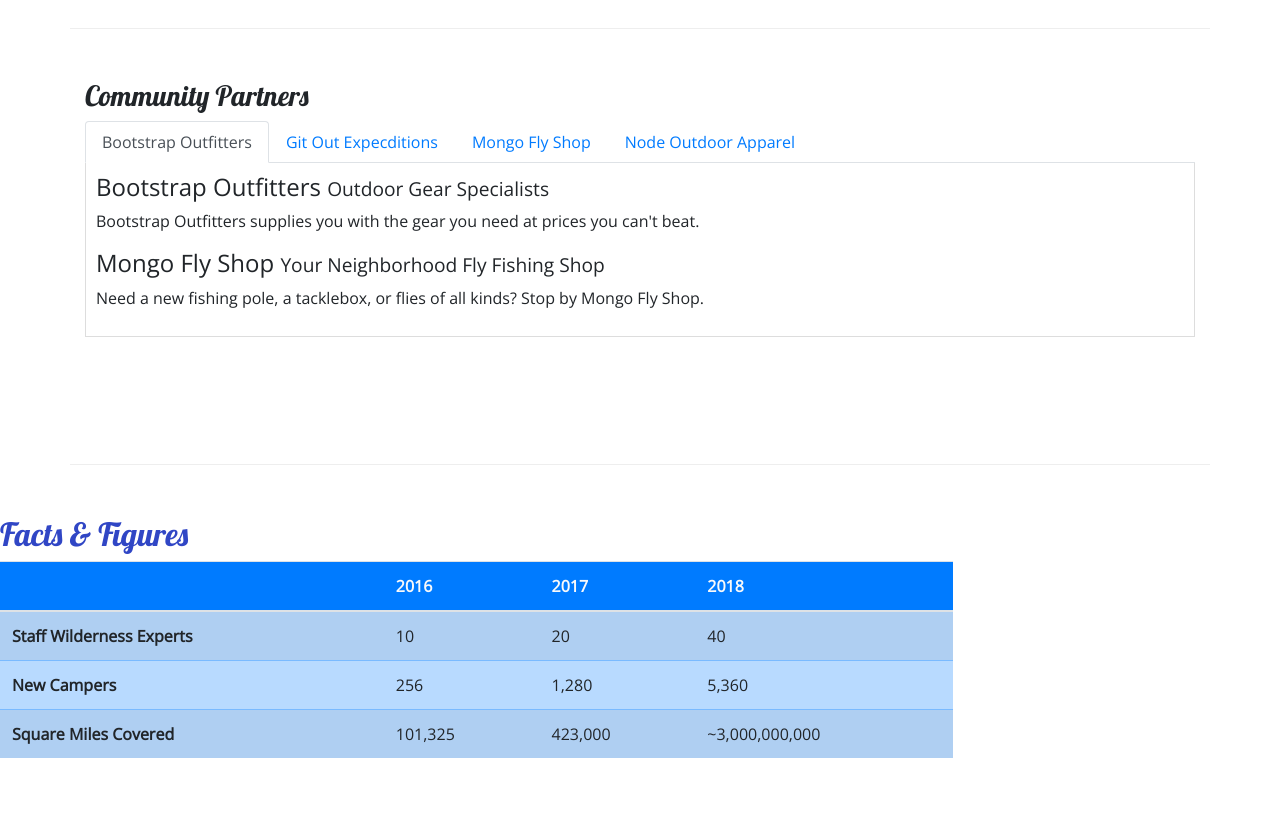
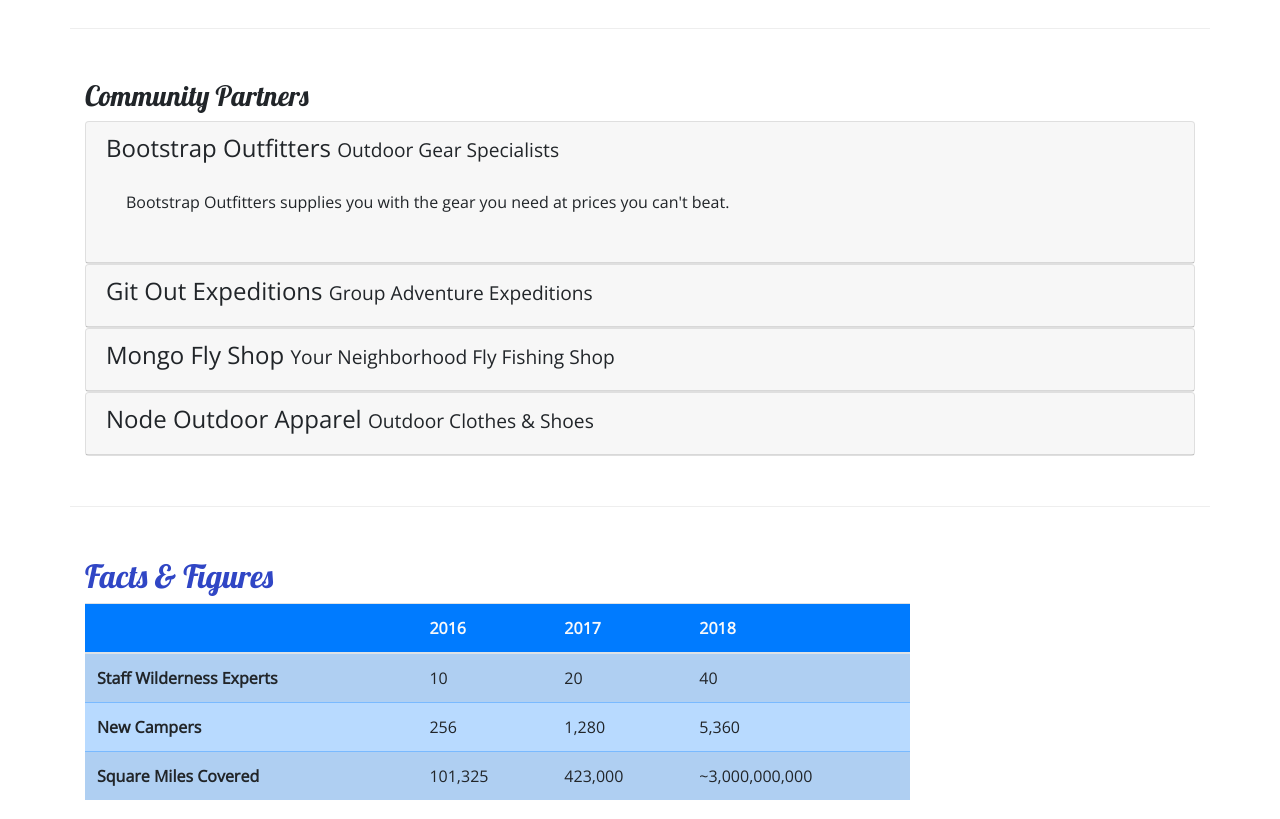
Before and after one commit to drakecollins/portfolio, a website: page aboutus.html in a window 1280 px wide. Shown: the part 800-1619 px from the top of the page. Drawn offline with nearby package versions, Linux system fonts and the light colour scheme.

Commit message:
accordion

```diff
--- a/CSS/styles.css
+++ b/CSS/styles.css
@@ -36,8 +36,8 @@ header h2 {
 
 }
 
-.tab-content {
-    border: 1px solid #DDD;
-    border-top: none;
-    padding: 10px;
+
+a, a:hover {
+    color: inherit;
+    text-decoration: none;
 }
--- a/aboutus.html
+++ b/aboutus.html
@@ -104,29 +104,50 @@
         <div class="row row-content">
             <div class="col">
                 <h3>Community Partners</h3>
-                <ul class="nav nav-tabs">
-                    <li class="nav-item"><a class="nav-link active" href="#bootstrap" role="tab" data-toggle="tab"> Bootstrap Outfitters</li></a>
-                    <li class="nav-item"><a class="nav-link" href="#git" role="tab" data-toggle="tab">Git Out Expecditions</li></a>
-                    <li class="nav-item"><a class="nav-link" href="#mongo" role="tab" data-toggle="tab">Mongo Fly Shop</li></a>
-                    <li class="nav-item"><a class="nav-link" href="#node" role="tab" data-toggle="tab">Node Outdoor Apparel</li></a>
-
-                </ul>
-                <div class="tab-content">
-                    <div role="tabpanel" class="tab-pane fade show active" id="bootstrap">
-                        <h4>Bootstrap Outfitters <small>Outdoor Gear Specialists</small></h4>
-                        <p class="d-none d-sm-block">Bootstrap Outfitters supplies you with the gear you need at prices you can't beat.</p>
+                <div id="accordion">
+                    <div class="card">
+                        <div role="tab" class="card-header">
+                            <h4>
+                                <a data-toggle="collapse" data-target="#bootstrap">Bootstrap Outfitters <small>Outdoor Gear Specialists</small></a></h4>
+                            <div class="collapse show" id="bootstrap" data-parent="#accordion">
+                                <div class="card-body">
+                                    <p class="d-none d-sm-block">Bootstrap Outfitters supplies you with the gear you need at prices you can't beat.</p>
+                                </div>
+                            </div>
+                        </div>
                     </div>
-                    <div role="tabpanel" class="tab-pane fade" id="git">
-                        <h4>Git Out Expeditions <small>Group Adventure Expeditions</small></h4>
-                        <p class="d-none d-sm-block">Join Git Out Expeditions to explore new horizons with a group of other adventurers!</p>
+                    <div class="card">
+                        <div role="tab" class="card-header">
+                            <h4><a class="collapsed" data-toggle="collapse" data-target="#git">
+                                Git Out Expeditions <small>Group Adventure Expeditions</small></a></h4>
+                            <div class="collapse" id="git" data-parent="#accordion">
+                                <div class="card-body">
+                                    <p class="d-none d-sm-block">Join Git Out Expeditions to explore new horizons with a group of other adventurers!</p>
+                                </div>
+                            </div>
+                        </div>
                     </div>
-                    <div role="tabpanel" class="tab-pane fade" id="mongo"></div>
-                        <h4>Mongo Fly Shop <small>Your Neighborhood Fly Fishing Shop</small></h4>
-                        <p class="d-none d-sm-block">Need a new fishing pole, a tacklebox, or flies of all kinds? Stop by Mongo Fly Shop.</p>
+                    <div class="card">
+                        <div role="tab" class="card-header">
+                            <h4><a class="collapsed" data-toggle="collapse" data-target="#mongo">
+                                Mongo Fly Shop <small>Your Neighborhood Fly Fishing Shop</small></a></h4>
+                            <div class="collapse" id="mongo" data-parent="#accordion">
+                                <div class="card-body">
+                                    <p class="d-none d-sm-block">Need a new fishing pole, tacklebox, or flies of all kinds? Stop by Mongo Fly Shop.</p>
+                                </div>
+                            </div>
+                        </div>
                     </div>
-                    <div role="tabpannel" class="tab-pane fade" id="node">
-                        <h4>Node Outdoor Apparel <small>Outdoor Clothes & Shoes</small></h4>
-                        <p class="d-none d-sm-block">From polar fleeces to swimsuits, hiking boots to waders, a visit to Node will be sure to get you covered.</p>
+                    <div class="card">
+                        <div role="tab" class="card-header">
+                            <h4><a class="collapsed" data-toggle="collapse" data-target="#node">
+                                Node Outdoor Apparel <small>Outdoor Clothes & Shoes</small></a></h4>
+                            <div class="collapse" id="node" data-parent="#accordion">
+                                <div class="card-body">
+                                    <p class="d-none d-sm-block">From polar fleeces to swimsuits, hiking boots to waders, a visit to Node will be sure to get you covered.</p>
+                                </div>
+                            </div>
+                        </div>
                     </div>
                 </div>
             </div>
```
